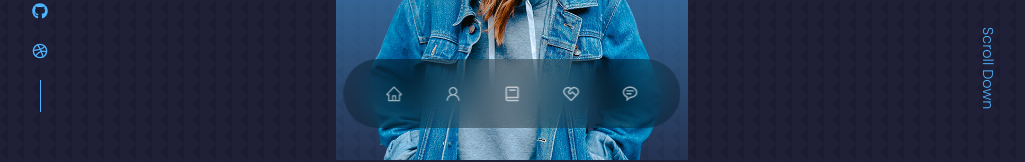
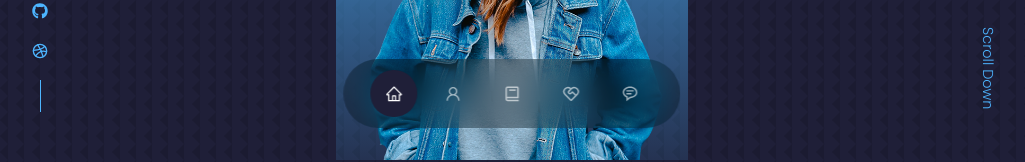
Before and after one commit to mohammadmehdikarimi/portfolio-app, a React (Create React App) app: page / in a window 1280 px wide. Shown: the part 640-802 px from the top of the page, without its empty margins (128-1153 px from the left). Built offline with nearby package versions, Linux system fonts and the light colour scheme.

Commit message:
complete floating navbar

```diff
--- a/src/components/nav/Nav.jsx
+++ b/src/components/nav/Nav.jsx
@@ -5,15 +5,17 @@ import {AiOutlineUser} from 'react-icons/ai'
 import {BiBook} from 'react-icons/bi'
 import {RiServiceLine} from 'react-icons/ri'
 import {BiMessageRoundedDetail} from 'react-icons/bi'
+import { useState} from 'react'
 
 const Nav = () => {
+  const [activeNav, setActiveNav] = useState('#');
   return (
     <nav>
-      <a href="#"><AiOutlineHome/></a>
-      <a href="#about"><AiOutlineUser/></a>
-      <a href="#experience"><BiBook/></a>
-      <a href="#services"><RiServiceLine/></a>
-      <a href="#contact"><BiMessageRoundedDetail/></a>
+      <a href="#" onClick={() => setActiveNav('#')} className={activeNav === '#' ? 'active' : ''}><AiOutlineHome/></a>
+      <a href="#about" onClick={() => setActiveNav('#about')} className={activeNav === '#about' ? 'active' : ''}><AiOutlineUser/></a>
+      <a href="#experience" onClick={() => setActiveNav('#experience')} className={activeNav === '#experience' ? 'active' : ''}><BiBook/></a>
+      <a href="#services" onClick={() => setActiveNav('#services')} className={activeNav === '#services' ? 'active' : ''}><RiServiceLine/></a>
+      <a href="#contact" onClick={() => setActiveNav('#contact')} className={activeNav === '#contact' ? 'active' : ''}><BiMessageRoundedDetail/></a>
     </nav>
   )
 }
```
